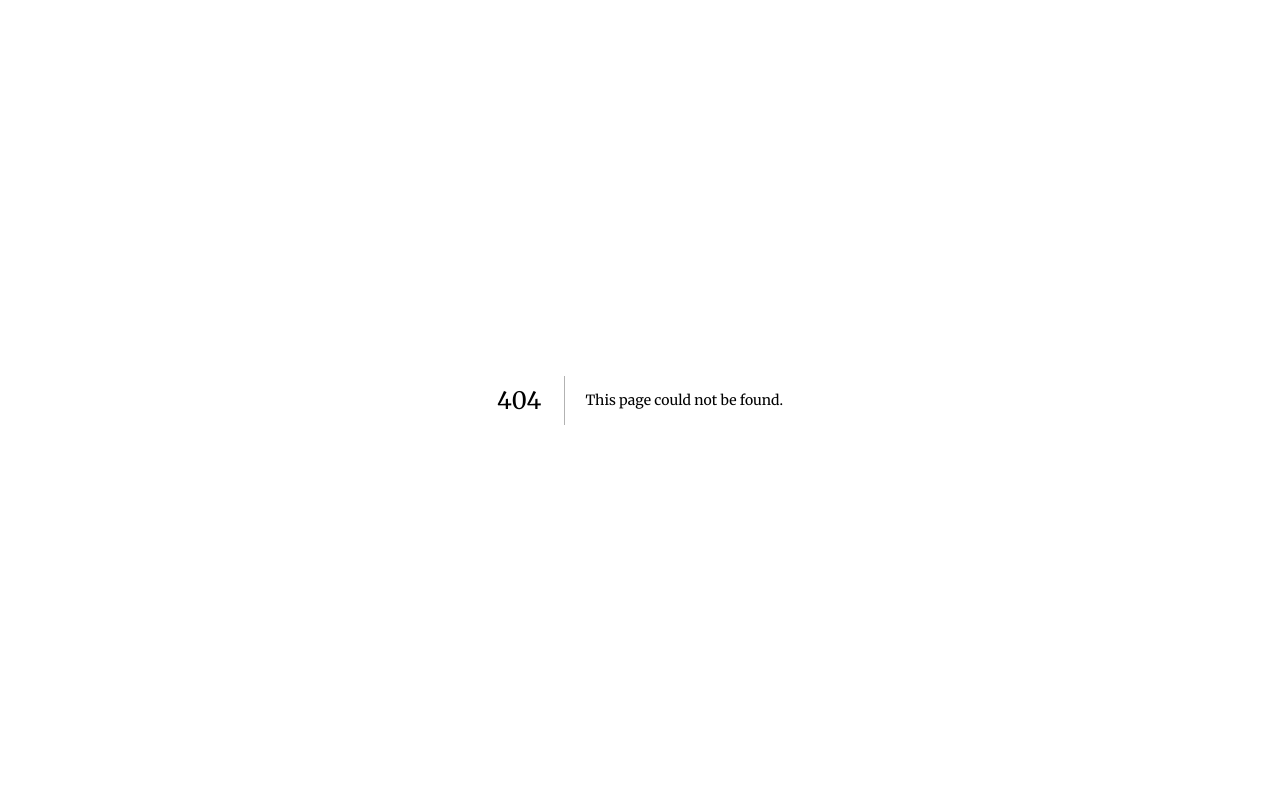
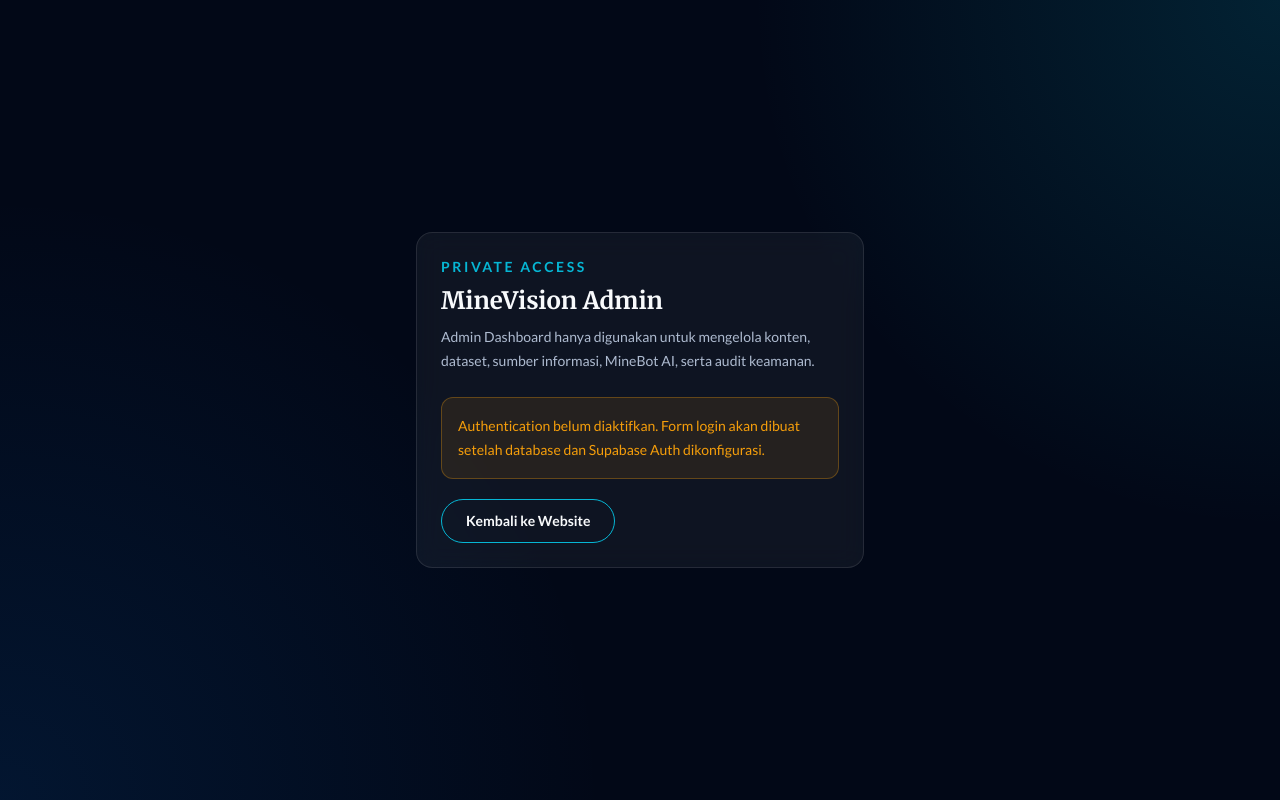
Before and after one commit to FachriAthallah/minevision-platform, a Next.js app: page /admin/login in a window 1280 px wide. Before the commit this address had no page. Built offline with nearby package versions, Linux system fonts and the light colour scheme.

Commit message:
feat: add supporting public and admin routes

```diff
--- /dev/null
+++ b/src/app/(public)/about/page.tsx
@@ -0,0 +1,19 @@
+import type { Metadata } from "next";
+
+import { ModulePlaceholder } from "@/components/shared/module-placeholder";
+
+export const metadata: Metadata = {
+  title: "About",
+  description: "Informasi mengenai MineVision Intelligence Platform Indonesia.",
+};
+
+export default function AboutPage() {
+  return (
+    <ModulePlaceholder
+      eyebrow="About MineVision"
+      title="Platform Informasi Pertambangan Indonesia"
+      description="MineVision mengintegrasikan edukasi, informasi industri, komoditas, karier, data intelligence, ekonomi, pencarian global, dan MineBot AI dalam satu platform."
+      nextStep="membangun profil platform, visi, tujuan, metodologi data, dan daftar sumber informasi."
+    />
+  );
+}
--- /dev/null
+++ b/src/app/(public)/privacy/page.tsx
@@ -0,0 +1,19 @@
+import type { Metadata } from "next";
+
+import { ModulePlaceholder } from "@/components/shared/module-placeholder";
+
+export const metadata: Metadata = {
+  title: "Privacy",
+  description: "Kebijakan privasi dan penggunaan data MineVision.",
+};
+
+export default function PrivacyPage() {
+  return (
+    <ModulePlaceholder
+      eyebrow="Privacy"
+      title="Privasi dan Penggunaan Data"
+      description="Halaman ini akan menjelaskan data yang diproses MineVision, penggunaan cookie, aktivitas pencarian, interaksi MineBot AI, serta perlindungan informasi pengguna."
+      nextStep="menyusun kebijakan privasi setelah sistem analytics, authentication, dan MineBot AI dikunci."
+    />
+  );
+}
--- /dev/null
+++ b/src/app/(public)/search/page.tsx
@@ -0,0 +1,19 @@
+import type { Metadata } from "next";
+
+import { ModulePlaceholder } from "@/components/shared/module-placeholder";
+
+export const metadata: Metadata = {
+  title: "Search",
+  description: "Pencarian informasi lintas modul MineVision.",
+};
+
+export default function SearchPage() {
+  return (
+    <ModulePlaceholder
+      eyebrow="Global Search"
+      title="Temukan Informasi di Seluruh MineVision"
+      description="Cari artikel edukasi, profil perusahaan, komoditas, profesi, data intelligence, indikator ekonomi, dan informasi pertambangan lainnya."
+      nextStep="membangun search input, filter kategori, hasil pencarian, pagination, dan search API."
+    />
+  );
+}
--- /dev/null
+++ b/src/app/admin/layout.tsx
@@ -0,0 +1,11 @@
+import type { ReactNode } from "react";
+
+type AdminLayoutProps = {
+  children: ReactNode;
+};
+
+export default function AdminLayout({ children }: AdminLayoutProps) {
+  return (
+    <div className="min-h-screen bg-background text-foreground">{children}</div>
+  );
+}
--- /dev/null
+++ b/src/app/admin/login/page.tsx
@@ -0,0 +1,64 @@
+import type { Metadata } from "next";
+import Link from "next/link";
+
+import { buttonVariants } from "@/components/ui/button";
+import {
+  Card,
+  CardContent,
+  CardDescription,
+  CardHeader,
+  CardTitle,
+} from "@/components/ui/card";
+import { Container } from "@/components/ui/container";
+
+export const metadata: Metadata = {
+  title: "Admin Login",
+  description: "Private Admin Dashboard MineVision.",
+};
+
+export default function AdminLoginPage() {
+  return (
+    <main className="relative flex min-h-screen items-center overflow-hidden py-16">
+      <div
+        aria-hidden="true"
+        className="pointer-events-none absolute inset-0 bg-[radial-gradient(circle_at_top_right,rgba(6,182,212,0.15),transparent_35%),radial-gradient(circle_at_bottom_left,rgba(8,121,232,0.12),transparent_40%)]"
+      />
+
+      <Container className="relative">
+        <Card variant="glass" className="mx-auto max-w-md">
+          <CardHeader>
+            <p className="text-sm font-bold uppercase tracking-[0.18em] text-brand-cyan">
+              Private Access
+            </p>
+
+            <CardTitle className="text-2xl">MineVision Admin</CardTitle>
+
+            <CardDescription>
+              Admin Dashboard hanya digunakan untuk mengelola konten, dataset,
+              sumber informasi, MineBot AI, serta audit keamanan.
+            </CardDescription>
+          </CardHeader>
+
+          <CardContent className="space-y-5">
+            <div className="rounded-xl border border-warning/30 bg-warning/10 p-4">
+              <p className="text-sm leading-6 text-warning">
+                Authentication belum diaktifkan. Form login akan dibuat setelah
+                database dan Supabase Auth dikonfigurasi.
+              </p>
+            </div>
+
+            <Link
+              href="/"
+              className={buttonVariants({
+                variant: "outline",
+                size: "medium",
+              })}
+            >
+              Kembali ke Website
+            </Link>
+          </CardContent>
+        </Card>
+      </Container>
+    </main>
+  );
+}
```
